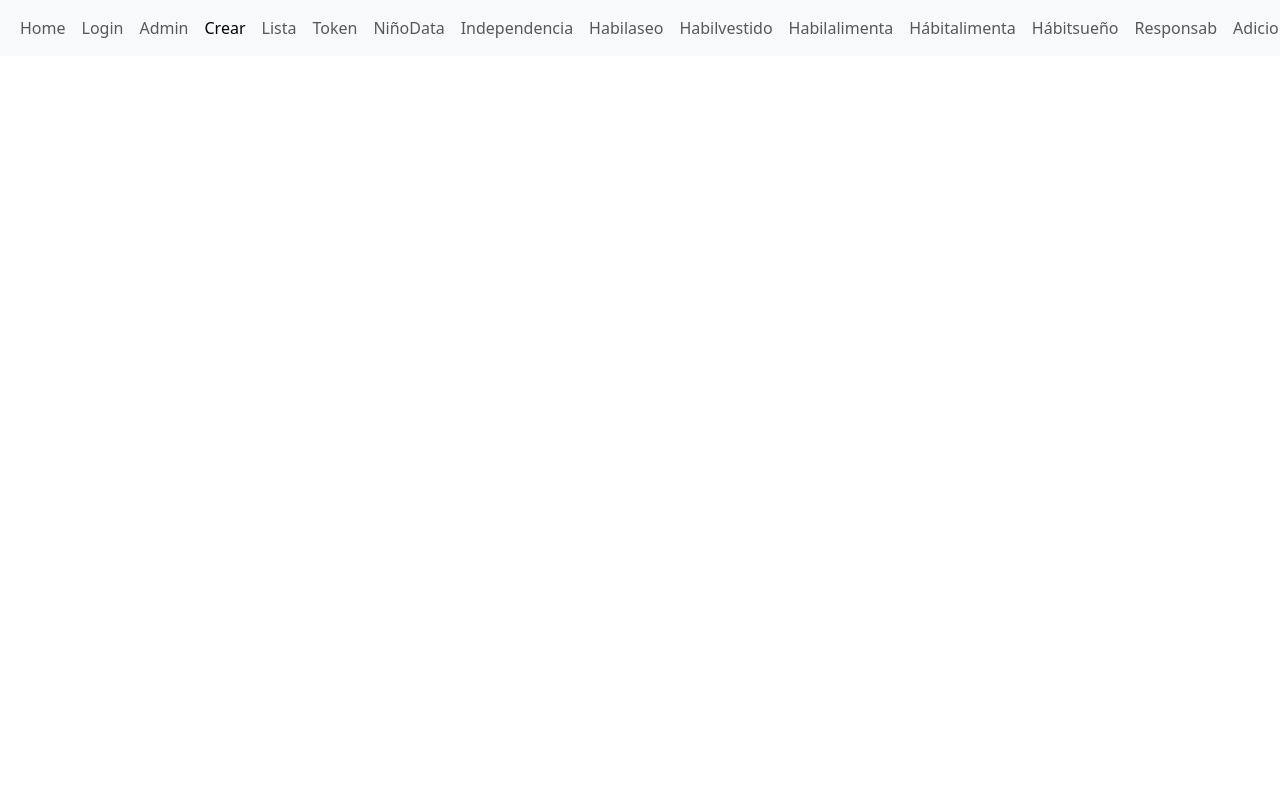
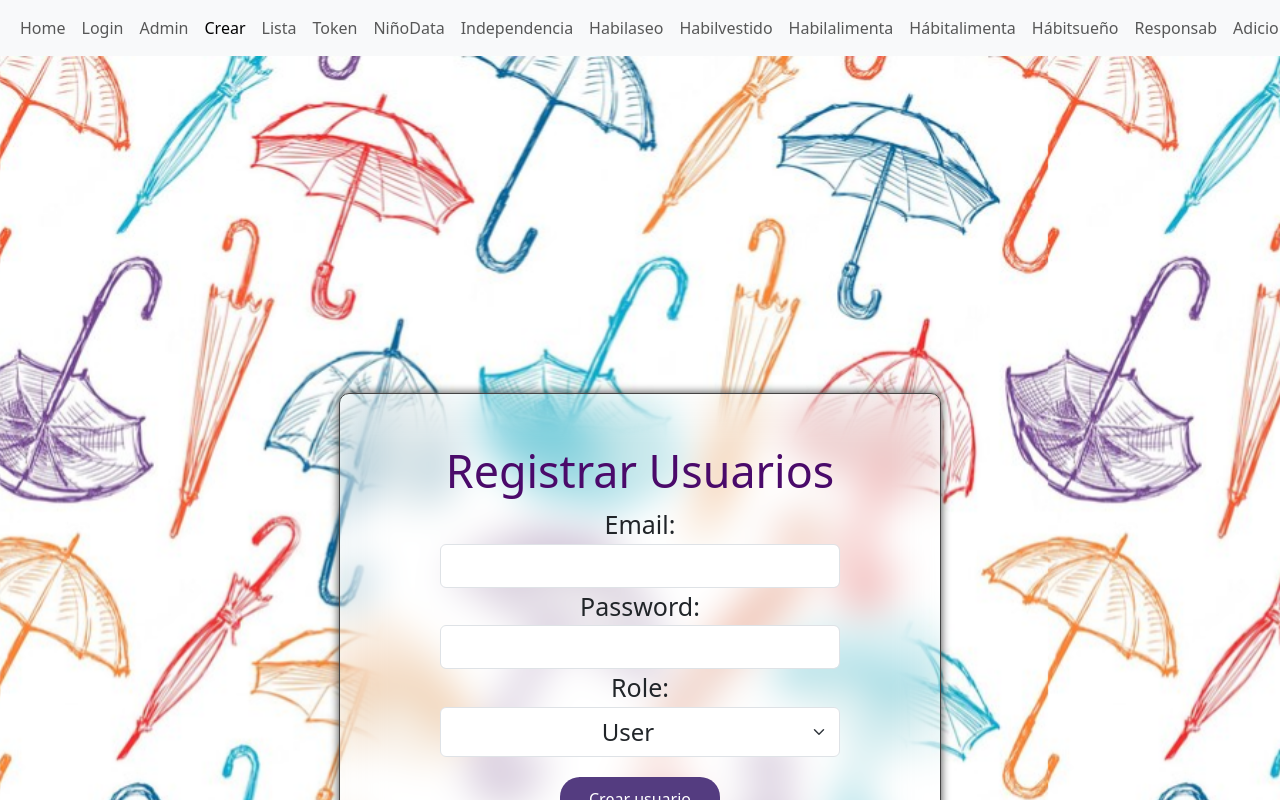
Before and after one commit to poppinsweb/frontendpoppinsapp, a React (Vite) app: page /crear in a window 1280 px wide. Shown: the top 800 px of the page. Built offline with nearby package versions, Linux system fonts and the light colour scheme.

Commit message:
se pueden crear usuarios con un token aleatorio

```diff
--- a/src/App.jsx
+++ b/src/App.jsx
@@ -21,6 +21,7 @@ import AditionalsPage from "./pages/cards/AditionalsPage";
 import UserList from "./pages/admin/UserList";
 import PageChildData from "./pages/userPages/PageChildData";
 import { EvaluationResultPage } from "./pages/cards/EvaluationResultPage";
+import { AdminCreateUser } from "./pages/admin/CreateUser";
 
 function App() {
   // const { user } = useAuth();
@@ -35,6 +36,7 @@ function App() {
             {/* <Route path="/*" element={<AdminRoutes />} /> */}
             <Route path="/admin" element={<AdminDashboard />} />
             <Route path="/lista" element={<UserList />} />
+            <Route path="/crear" element={<AdminCreateUser />} />
 
             <Route path="/" index element={<LandingPage />} />
             <Route path="/construction" element={<ConstructionPage />} />
--- a/src/pages/admin/CreateUser.jsx
+++ b/src/pages/admin/CreateUser.jsx
@@ -1,13 +1,81 @@
-import { AdminCreateUser } from "../../components/admin/AdminCreateUser";
+import React, { useState } from "react";
+import axios from "axios";
+import "../../styles/admin/create-user.css";
 
-export const CreateUser = () => {
+export const AdminCreateUser = () => {
+  const [email, setEmail] = useState("");
+  const [password, setPassword] = useState("");
+  const [role, setRole] = useState("user");
+  const [message, setMessage] = useState("");
+
+  const handleRegister = async (e) => {
+    e.preventDefault();
+
+    const userData = {
+      email,
+      password,
+      admin: role === "admin",
+    };
+
+    try {
+      const response = await axios.post(
+        "http://localhost:3000/api/users",
+        userData
+      );
+
+      setMessage("User registered successfully!");
+      // Reset form fields
+      setEmail("");
+      setPassword("");
+      setRole("user");
+    } catch (error) {
+      setMessage("Failed to register user");
+      console.error("Error:", error);
+    }
+  };
+
   return (
-    <>
-      <div className="page-register-container">
-        <div className="login-card">
-          <AdminCreateUser />
-        </div>
+    <div className="registration-container">
+      <div className="register-card">
+        <h2 className="title-register">Registrar Usuarios</h2>
+        <form onSubmit={handleRegister}>
+          <div>
+            <label>Email:</label>
+            <input
+              className="form-control"
+              type="email"
+              value={email}
+              onChange={(e) => setEmail(e.target.value)}
+              required
+            />
+          </div>
+          <div>
+            <label>Password:</label>
+            <input
+              className="form-control"
+              type="password"
+              value={password}
+              onChange={(e) => setPassword(e.target.value)}
+              required
+            />
+          </div>
+          <div>
+            <label>Role:</label>
+            <select
+              value={role}
+              onChange={(e) => setRole(e.target.value)}
+              className="form-select"
+            >
+              <option value="user">User</option>
+              <option value="admin">Admin</option>
+            </select>
+          </div>
+          <button className="btn btn-color" type="submit">
+            Crear usuario
+          </button>
+        </form>
+        {message && <p>{message}</p>}
       </div>
-    </>
+    </div>
   );
 };
--- a/src/pages/admin/UserList.jsx
+++ b/src/pages/admin/UserList.jsx
@@ -18,6 +18,7 @@ const UserList = () => {
           <thead>
             <tr>
               <th>ID</th>
+              <th>Token</th>
               <th>Email</th>
               <th>Password</th>
               <th>Admin</th>
@@ -28,6 +29,7 @@ const UserList = () => {
             {usersData.map((user, index) => (
               <tr key={user._id}>
                 <td>{user._id}</td>
+                <td>{user.token}</td>
                 <td>{user.email}</td>
                 <td>{user.password}</td>
                 <td>{user.admin.toString()}</td>
--- a/src/styles/admin/create-user.css
+++ b/src/styles/admin/create-user.css
@@ -1,5 +1,5 @@
 /* MOBILE SIZE */
-.page-register-container {
+.registration-container {
   margin: 0 auto;
   padding: 90px 10px;
   background-image: url("../images/paraguas.png");
@@ -10,7 +10,7 @@
   justify-content: center;
 }
 
-.register-container {
+/* .register-container {
   margin-top: -150px;
   height: 850px;
   display: flex;
@@ -18,7 +18,7 @@
   align-items: center;
   justify-content: center;
 
-}
+} */
 
 #btn-register {
   margin-top: 20px;
@@ -26,7 +26,7 @@
 
 /* MEDIUM SCREEN */
 @media (min-width: 800px) {
-  .page-register-container {
+  .registration-container {
     padding: 50px;
     padding-top: 150px;
     min-height: 1054px;
@@ -35,19 +35,35 @@
 
 /* LARGE SCREEN */
 @media (min-width: 1200px) {
-  .login-card {
+  .register-card {
     background: transparent;
     border: 1px solid #444343;
     backdrop-filter: blur(20px);
     box-shadow: 0 0 10px #414040;
-    padding-bottom: 50px;
+    padding: 50px 100px;
     border-radius: 10px;
+    margin: 0 auto;
   }
 
   .title-register {
     font-size: 2.8rem;
     color: #4a0a6a;
-    margin-top: 100px;
+    /* margin-top: 100px; */
+  }
+
+  .form-control {
+    margin: 0 auto;
+    width: 400px;
+    font-size: 20px;
+  }
+
+  .register-card label {
+    font-size: 25px;
+  }
+
+  .form-select {
+    font-size: 1.5rem;
+    margin-bottom: 20px;
   }
 }
 
```
Also changed, not shown: src/components/admin/AdminCreateUser.jsx (+58 -58 lines).
